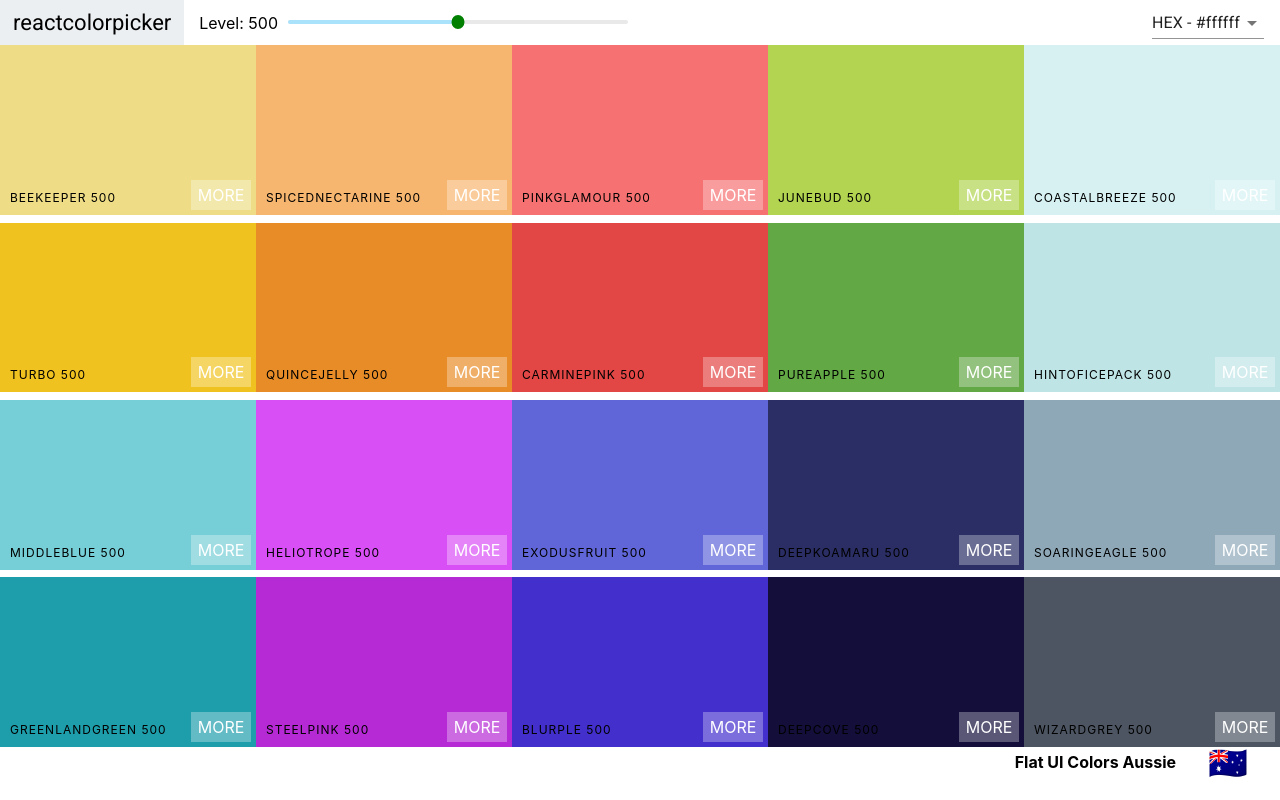
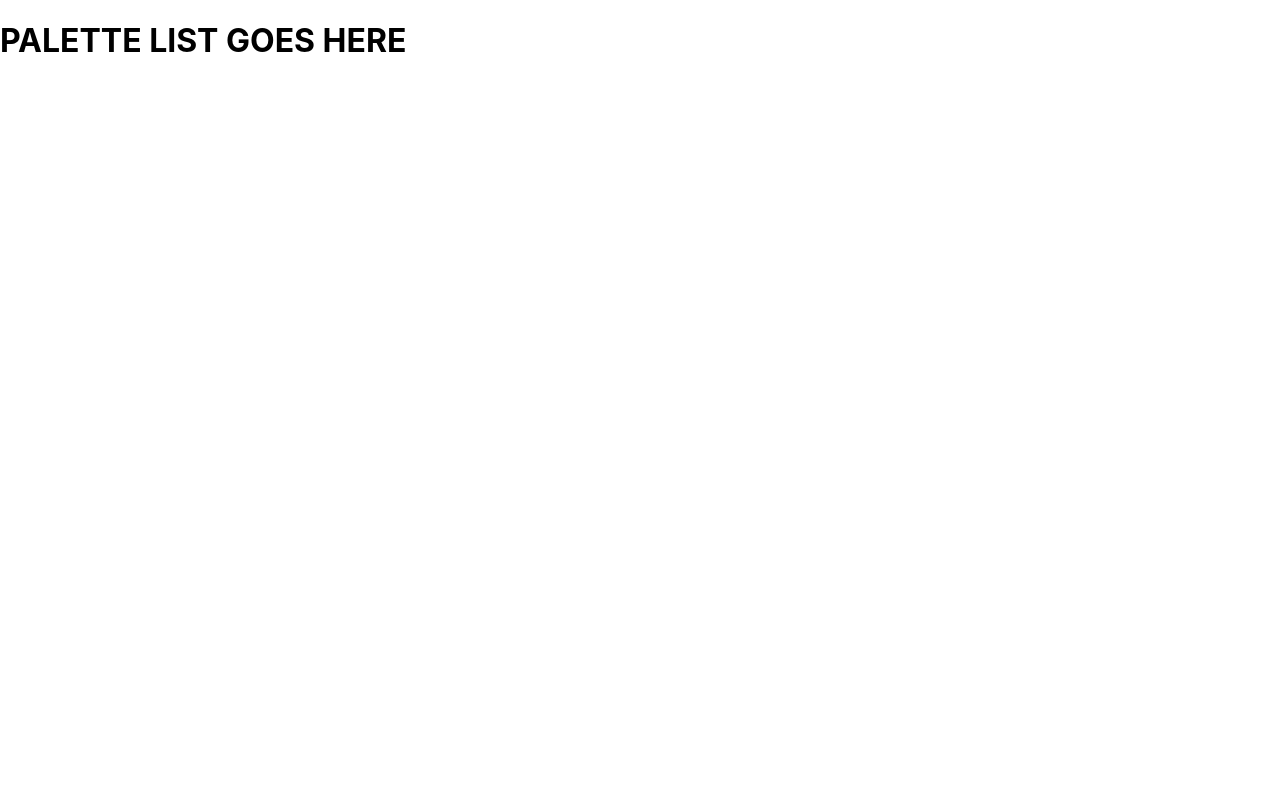
Before and after one commit to bdushimi/atlp-react-level-up, a React (Create React App) app in the folder colors/: page / in a window 1280 px wide. Built offline with nearby package versions, Linux system fonts and the light colour scheme.

Commit message:
Adds Routing structure

```diff
--- a/colors/package.json
+++ b/colors/package.json
@@ -13,6 +13,7 @@
     "react": "^17.0.2",
     "react-copy-to-clipboard": "^5.0.4",
     "react-dom": "^17.0.2",
+    "react-router-dom": "^5.2.0",
     "react-scripts": "4.0.3",
     "web-vitals": "^1.0.1"
   },
--- a/colors/src/App.js
+++ b/colors/src/App.js
@@ -1,12 +1,17 @@
 import Palette from './Palette';
+import { Route, Switch } from 'react-router-dom';
 import seedColors from './seedColors';
 import { generatePalette} from "./colorsHelper";
 
 function App() {
   return (
-    <div>
-      <Palette palette={generatePalette(seedColors[4])}/>
-    </div>
+    <Switch>
+      <Route exact path="/" render={ () => <h1>PALETTE LIST GOES HERE</h1>}/>
+      <Route exact path="/palette/:id" render={() => <h1>INDIVIDUAL GOES HERE</h1>}/>
+    </Switch>
+    // <div>
+    //   <Palette palette={generatePalette(seedColors[4])}/>
+    // </div>
   );
 }
 
--- a/colors/src/index.js
+++ b/colors/src/index.js
@@ -1,13 +1,14 @@
 import React from 'react';
 import ReactDOM from 'react-dom';
+import { BrowserRouter } from 'react-router-dom';
 import './index.css';
 import App from './App';
 import reportWebVitals from './reportWebVitals';
 
 ReactDOM.render(
-  <React.StrictMode>
+  <BrowserRouter>
     <App />
-  </React.StrictMode>,
+  </BrowserRouter>,
   document.getElementById('root')
 );
 
```
Also changed, not shown: 1 other file (tests, documents, lock files or other folders).
